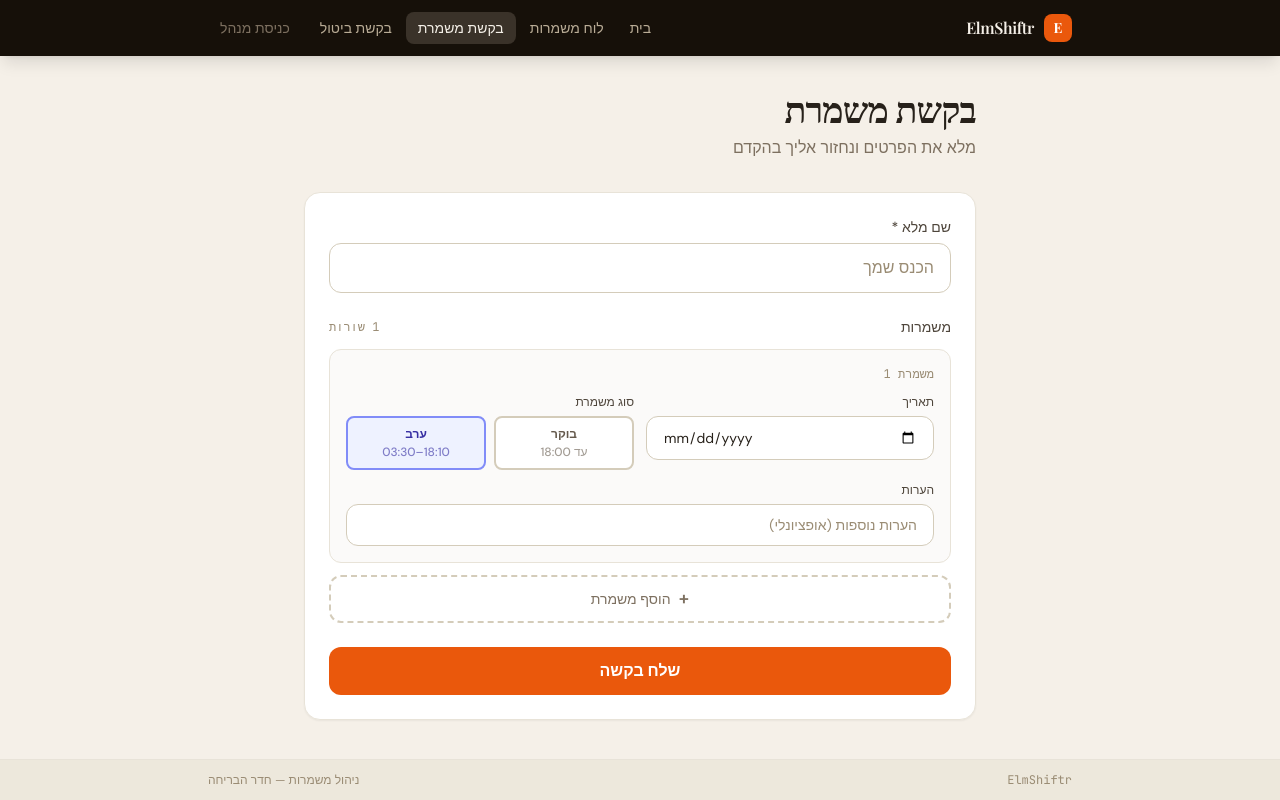
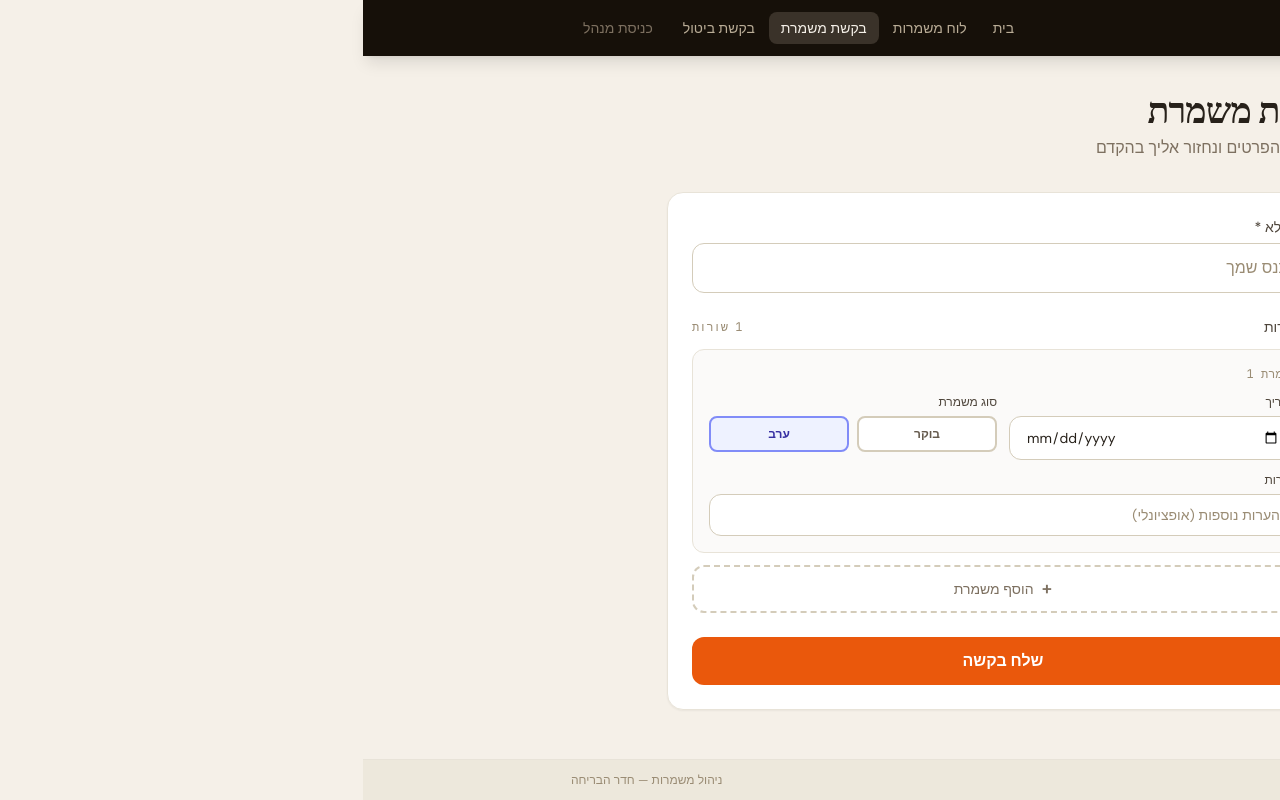
Before and after one commit to Dorvad/ElmShiftr, a React (Vite) app: page /#/request in a window 1280 px wide. Built offline with nearby package versions, Linux system fonts and the light colour scheme; no server answers.

Commit message:
Remove shift hour ranges from UI labels

```diff
--- a/src/lib/i18n.ts
+++ b/src/lib/i18n.ts
@@ -13,8 +13,8 @@ export const t = {
   },
 
   shiftType: {
-    morning: 'בוקר (עד 18:00)',
-    evening: 'ערב (18:10–03:30)',
+    morning: 'בוקר',
+    evening: 'ערב',
   },
 
   status: {
--- a/src/pages/CancelPage.tsx
+++ b/src/pages/CancelPage.tsx
@@ -89,7 +89,6 @@ export default function CancelPage() {
                       : 'border-ink-200 text-ink-600 hover:border-ink-300 bg-white'
                   }`}>
                   <div className="font-semibold">{type === 'morning' ? 'בוקר' : 'ערב'}</div>
-                  <div className="text-xs opacity-70 mt-0.5">{type === 'morning' ? 'עד 18:00' : '18:10–03:30'}</div>
                 </button>
               ))}
             </div>
--- a/src/pages/RequestPage.tsx
+++ b/src/pages/RequestPage.tsx
@@ -181,7 +181,6 @@ export default function RequestPage() {
                               : 'border-ink-200 text-ink-600 hover:border-ink-300 bg-white'
                           }`}>
                           <div className="font-semibold">{type === 'morning' ? 'בוקר' : 'ערב'}</div>
-                          <div className="opacity-60 mt-0.5">{type === 'morning' ? 'עד 18:00' : '18:10–03:30'}</div>
                         </button>
                       ))}
                     </div>
```
